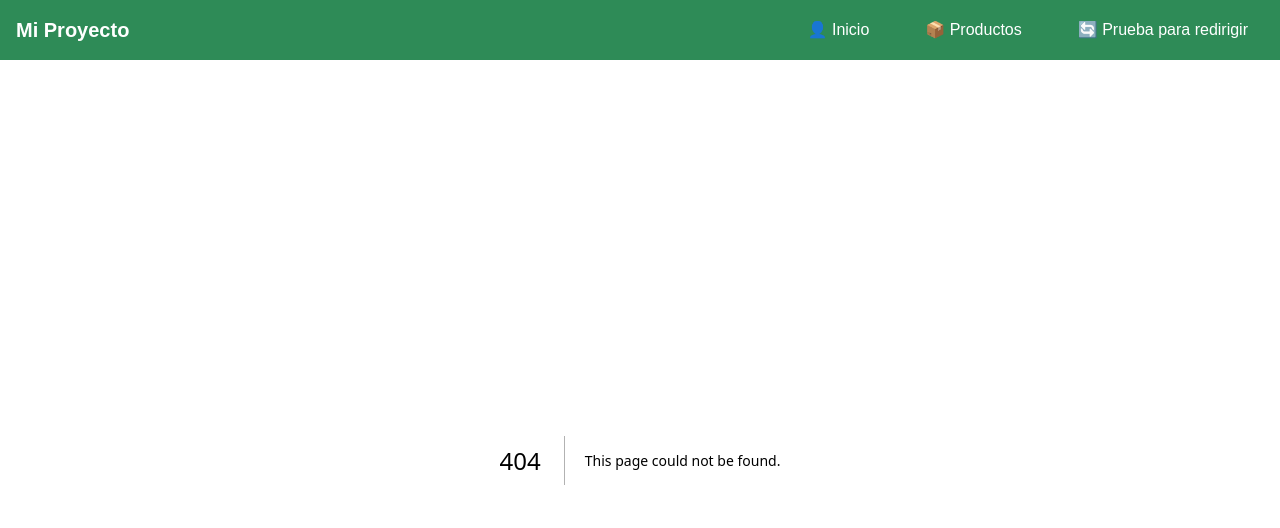
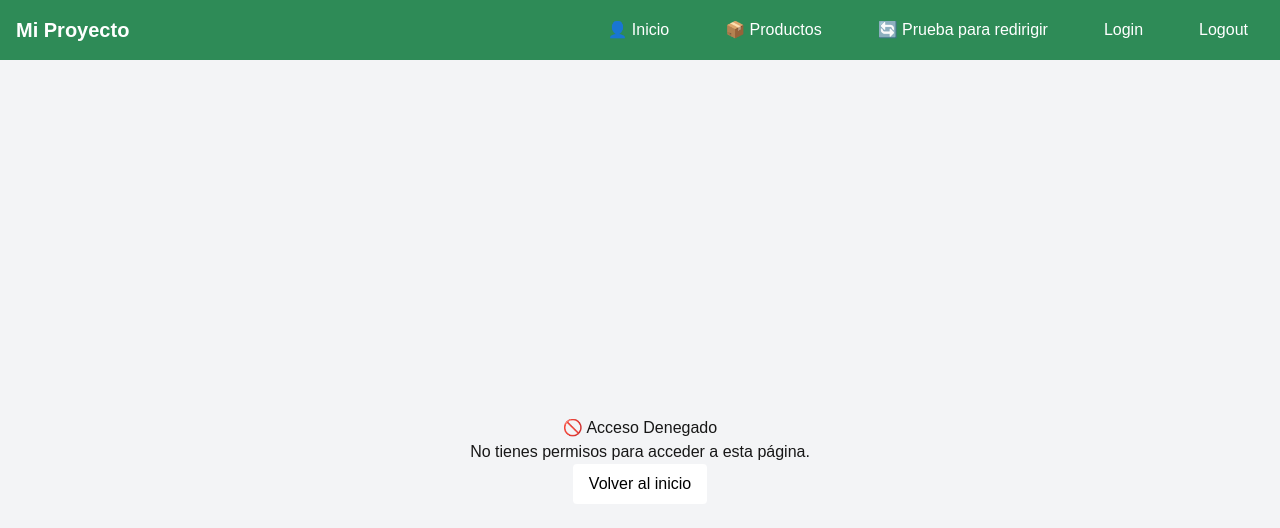
Before and after one commit to ign-mendezs/mi-proyecto-react, a Next.js app: page /error in a window 1280 px wide. Before the commit this address had no page. Shown: the top 528 px of the page. Built offline with nearby package versions, Linux system fonts and the light colour scheme.

Commit message:
css error

```diff
--- a/src/components/Navbar.js
+++ b/src/components/Navbar.js
@@ -24,6 +24,16 @@ export default function Navbar() {
                         🔄 Prueba para redirigir
                         </Link>
                     </li>
+                    <li>
+                        <Link href="/login" className="hover:bg-green-800 px-4 py-2 rounded transition">
+                        Login
+                        </Link>
+                    </li>
+                    <li>
+                        <Link href="/logout" className="hover:bg-green-800 px-4 py-2 rounded transition">
+                        Logout
+                        </Link>
+                    </li>
                 </ul>
             </div>
         </nav>
--- /dev/null
+++ b/src/pages/error.js
@@ -0,0 +1,13 @@
+import React from 'react';
+
+export default function ErrorPage() {
+  return (
+    <div className="min-h-screen flex flex-col items-center justify-center bg-gray-100 p-6">
+      <h1>🚫 Acceso Denegado</h1>
+      <p>No tienes permisos para acceder a esta página.</p>
+      <a href="/" className="bg-white text-black py-2 px-4 rounded hover:bg-gray-200 transition duration-300">
+        Volver al inicio
+      </a>
+    </div>
+  );
+}
--- a/src/pages/errores.js
+++ /dev/null
@@ -1,39 +0,0 @@
-import React from 'react';
-
-function ErroresPage() {
-  function errorEjemplo() {
-    console.log(variableInexistente);
-  }
-
-  return (
-    <div className="p-4">
-      <h1 className="text-2xl font-bold mb-4">Ejemplo de Errores</h1>
-
-      <div className="mb-6">
-        <p className="mb-2">Haz clic en el botón para generar un error:</p>
-        <button
-          className="bg-red-500 hover:bg-red-700 text-white font-bold py-2 px-4 rounded"
-          onClick={() => errorEjemplo()}
-        >
-          Generar error
-        </button>
-      </div>
-
-      <div>
-        <h2 className="text-lg font-semibold mb-2">Instrucciones</h2>
-        <p>
-          1. Abre las herramientas de desarrollo del navegador (DevTools) presionando F12.
-        </p>
-        <p>2. Ve a la pestaña "Console" para ver el error generado.</p>
-        <p>
-          3. Experimenta con diferentes tipos de errores, como usar variables no definidas o llamar a funciones inexistentes.
-        </p>
-        <p>
-          4. Observa cómo React maneja los errores y muestra mensajes en la consola.
-        </p>
-      </div>
-    </div>
-  );
-}
-
-export default ErroresPage;
--- /dev/null
+++ b/src/pages/middleware.js
@@ -0,0 +1,20 @@
+import { NextResponse } from 'next/server';
+
+export function middleware(req) {
+    const token = req.cookies.get('sessionToken'); // Obtener la cookie de sesión
+
+    console.log("Middleware ejecutado");
+    console.log("Token encontrado:", token);
+
+    if (!token && req.nextUrl.pathname.startsWith('/productos')) {
+        console.log("Redirigiendo a /errores por falta de sesión");
+        return NextResponse.redirect(new URL('/errores', req.url));
+    }
+
+    return NextResponse.next();
+}
+
+// Asegurar que solo se ejecuta en /productos
+export const config = {
+    matcher: '/productos',
+};
```
